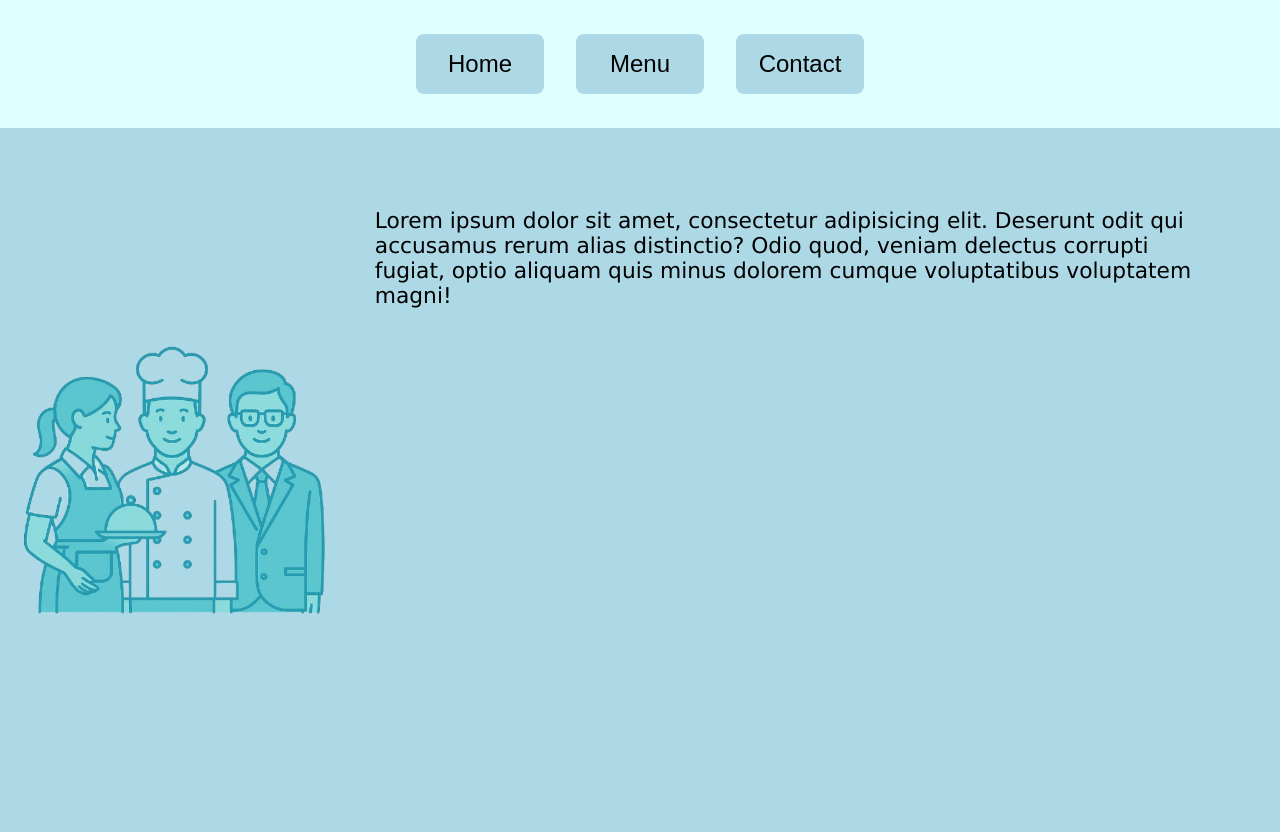
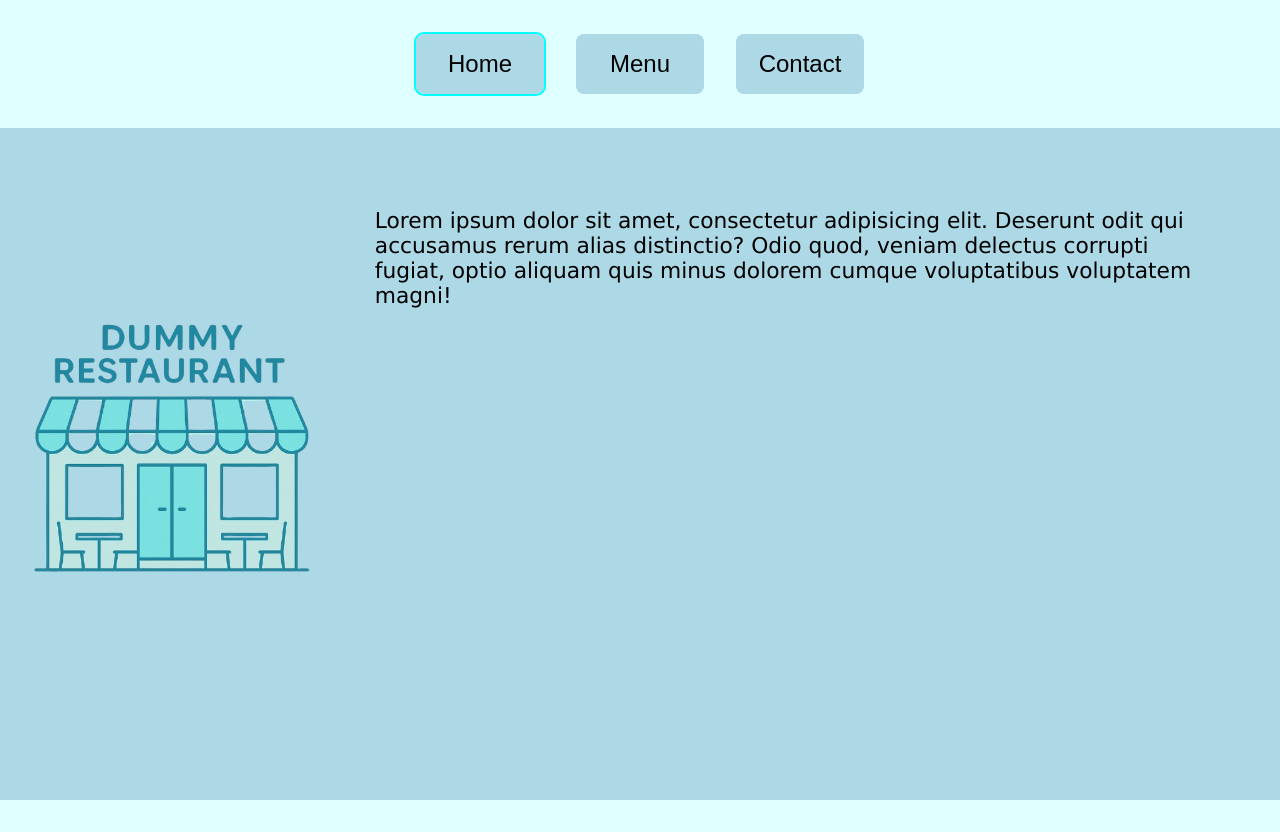
Before and after one commit to bartek8b/TOP-Restaurant_Page, a website built with webpack: page src/template.html in a window 1280 px wide. After the commit the page ends 800 px from the top, so only its background shows below. Built offline with nearby package versions, Linux system fonts and the light colour scheme.

Commit message:
Finish general styling

```diff
--- a/src/style.css
+++ b/src/style.css
@@ -28,15 +28,15 @@ nav > button {
     outline: 1px solid cyan;
   }
   &:active {
-    outline: 2px solid cyan;
+    outline: 3px solid cyan;
   }
 }
 .open {
-  font-weight: bold;
+  outline: 2px solid cyan;
 }
 #content {
   background-color: lightblue;
-  height: calc(100vh - 128px);
+  min-height: calc(100vh - 128px - 32px);
   padding: 16px;
   display: grid;
   grid-template-columns: 1fr 3fr;
@@ -46,7 +46,8 @@ nav > button {
   margin: auto;
 }
 #content > div {
-  padding-block: 64px;
+  padding-top: 64px;
+  padding-bottom: 0;
   padding-inline: min(64px, 5%);
 }
 
@@ -64,4 +65,7 @@ nav > button {
     height: 200px;
     width: auto;
   }
+  #content > div {
+    padding-top: 0px;
+  }
 }
--- a/src/template.html
+++ b/src/template.html
@@ -8,13 +8,13 @@
   <body>
     <header>
       <nav>
-        <button class="homeBtn">Home</button>
+        <button class="homeBtn open">Home</button>
         <button class="menuBtn">Menu</button>
         <button class="contactBtn">Contact</button>
       </nav>
     </header>
     <div id="content">
-      <img src="assets/team.png" alt="">
+      <img src="assets/restaurant.png" alt="">
       <div>
         Lorem ipsum dolor sit amet, consectetur adipisicing elit. Deserunt odit qui accusamus rerum alias distinctio? Odio quod, veniam delectus corrupti fugiat, optio aliquam quis minus dolorem cumque voluptatibus voluptatem magni!
       </div>
```
